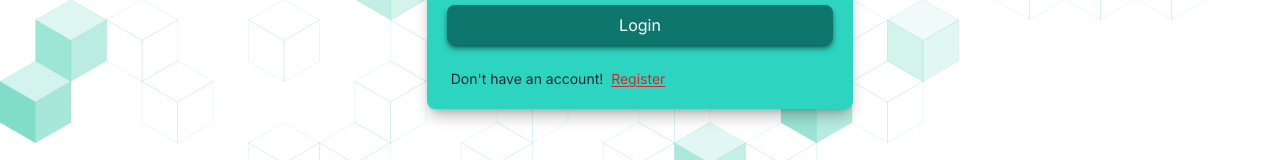
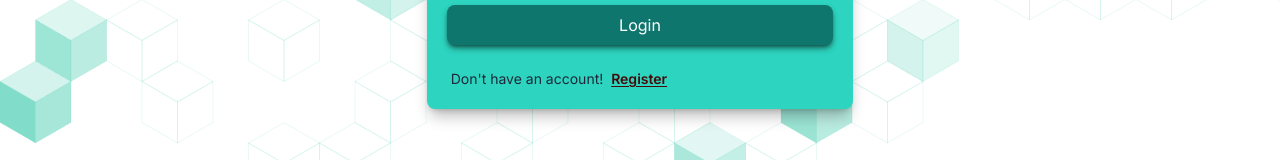
Before and after one commit to Rohit22-dev/Blog, a Next.js app: page / in a window 1280 px wide. Shown: the part 493-653 px from the top of the page. Built offline with nearby package versions, Linux system fonts and the light colour scheme; what imagekit would draw is missing.

Commit message:
Added some functionalities to increase SEO percentage

```diff
--- a/src/app/globals.css
+++ b/src/app/globals.css
@@ -8,7 +8,6 @@
 
 .bg-img {
   background-image: url("../../public/images/bg.png");
-
 }
 
 label {
--- a/src/app/layout.js
+++ b/src/app/layout.js
@@ -4,15 +4,16 @@ import { Inter } from "next/font/google";
 import { Provider } from "react-redux";
 import store from "../store/store";
 
-
 const inter = Inter({ subsets: ["latin"] });
-
 
 export default function RootLayout({ children }) {
   return (
     <Provider store={store}>
       <html lang="en">
-        <head><title>Story Sage</title></head>
+        <head>
+          <title>Story Sage</title>
+          <meta name="description" content="Your meta description here" />F
+        </head>
         <body className={inter.className}>{children}</body>
       </html>
     </Provider>
--- a/src/components/Login.jsx
+++ b/src/components/Login.jsx
@@ -140,14 +140,11 @@ const Login = () => {
             "Register"
           )}
         </button>
-        {/* {error.isError && (
-          <span className="text-red-500">Error:&nbsp;{error.msg}</span>
-        )} */}
         <p className="text-slate-800 text-sm pl-1 ">
           {isLogin ? "Don't have an account! " : "Already have an account! "}
           &nbsp;
           <span
-            className="text-red-600 underline-offset-2 underline cursor-pointer"
+            className="text-red-950 font-semibold underline-offset-2 underline cursor-pointer"
             onClick={toggleType}
           >
             {isLogin ? "Register" : "Login"}
```
